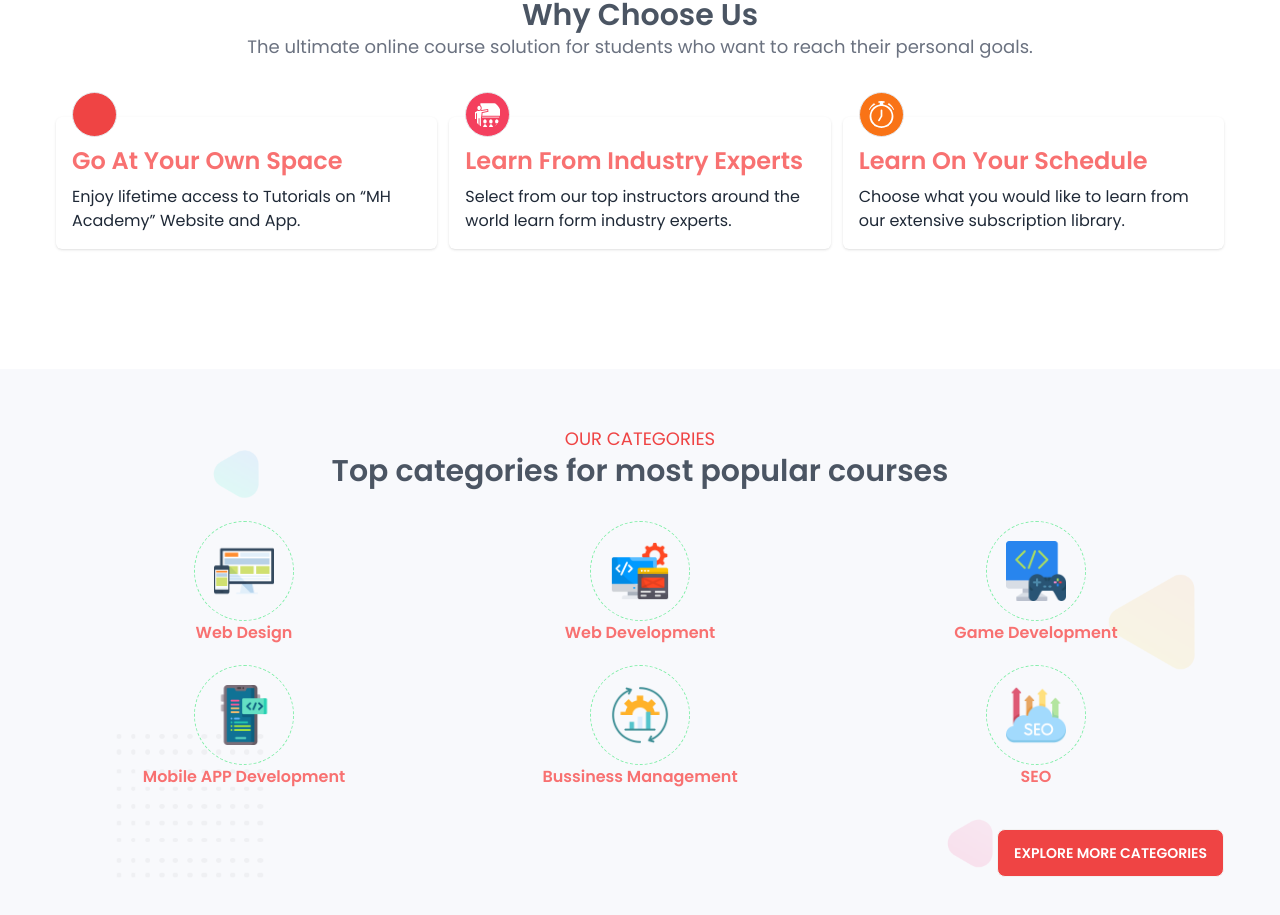
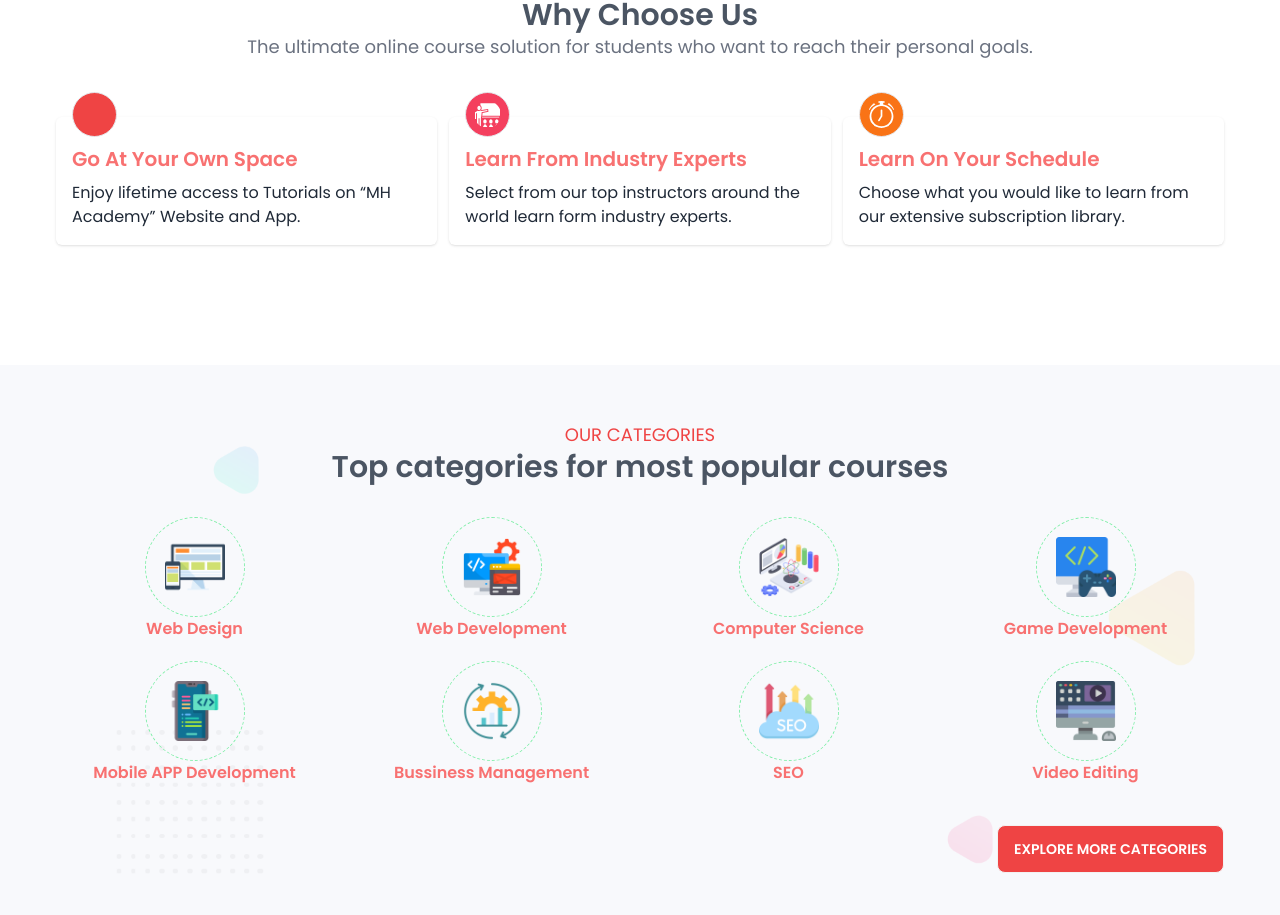
Before and after one commit to AhshanHabib26/MH-Academy-Client, a React (Vite) app: page / in a window 1280 px wide. Shown: the part 1784-2699 px from the top of the page. Built offline with nearby package versions, Linux system fonts and the light colour scheme; some icons are missing; a web font is replaced by a local one.

Commit message:
Categories Added

```diff
--- a/src/components/Categorie.jsx
+++ b/src/components/Categorie.jsx
@@ -5,6 +5,8 @@ import Business from "../assets/icons/business.png";
 import GDevelopment from "../assets/icons/game-development.png";
 import Seo from "../assets/icons/seo.png";
 import MADevelopment from "../assets/icons/mobile-app-development.png";
+import ComputerScience from "../assets/icons/computer-science.png";
+import VideoEdiitng from "../assets/icons/video-editing.png";
 import { Link } from "react-router-dom";
 export default function Categorie() {
   return (
@@ -16,7 +18,7 @@ export default function Categorie() {
             Top categories for most popular courses
           </p>
         </div>
-        <div className="grid grid-cols-2 lg:grid-cols-3 gap-5 mx-2 lg:mx-auto max-w-7xl">
+        <div className="grid grid-cols-2 lg:grid-cols-4 gap-5 mx-2 lg:mx-auto max-w-7xl">
           <div className="flex flex-col items-center justify-center cursor-pointer">
             <div className="border-[1px] border-dashed border-green-300 rounded-full w-[100px] h-[100px] flex items-center justify-center">
               <img className="mx-auto w-[60px]" src={WebDesign} alt="" />
@@ -33,6 +35,15 @@ export default function Categorie() {
 
             <h1 className="text-[16px] text-md font-semibold text-red-400">
               Web Development
+            </h1>
+          </div>
+          <div className="flex flex-col items-center justify-center cursor-pointer">
+            <div className="border-[1px] border-dashed border-green-300 rounded-full w-[100px] h-[100px] flex items-center justify-center">
+              <img className="mx-auto w-[60px]" src={ComputerScience} alt="" />
+            </div>
+
+            <h1 className="text-[16px] text-md font-semibold text-red-400">
+              Computer Science
             </h1>
           </div>
           <div className="flex flex-col items-center justify-center cursor-pointer">
@@ -71,6 +82,15 @@ export default function Categorie() {
               SEO
             </h1>
           </div>
+          <div className="flex flex-col items-center justify-center cursor-pointer">
+            <div className="border-[1px] border-dashed border-green-300 rounded-full w-[100px] h-[100px] flex items-center justify-center">
+              <img className="mx-auto w-[60px]" src={VideoEdiitng} alt="" />
+            </div>
+
+            <h1 className="text-[16px] text-md font-semibold text-red-400">
+              Video Editing
+            </h1>
+          </div>
         </div>
         <div className="flex items-center lg:items-end justify-center lg:justify-end mt-10">
           <Link
--- a/src/components/WhyChoose.jsx
+++ b/src/components/WhyChoose.jsx
@@ -22,7 +22,7 @@ export default function WhyChoose() {
                   size="45"
                 />
                 <div className="mt-3">
-                  <h1 className="text-2xl font-semibold text-red-400 my-2">
+                  <h1 className="text-xl font-semibold text-red-400 my-2">
                     Go At Your Own Space{" "}
                   </h1>
                   <p className="text-[16px]">
@@ -37,7 +37,7 @@ export default function WhyChoose() {
                   size="45"
                 />
                 <div className="mt-3">
-                  <h1 className="text-2xl font-semibold text-red-400 my-2">
+                  <h1 className="text-xl font-semibold text-red-400 my-2">
                     Learn From Industry Experts{" "}
                   </h1>
                   <p className="text-[16px]">
@@ -52,7 +52,7 @@ export default function WhyChoose() {
                   size="45"
                 />
                 <div className="mt-3">
-                  <h1 className="text-2xl font-semibold text-red-400 my-2">
+                  <h1 className="text-xl font-semibold text-red-400 my-2">
                     Learn On Your Schedule{" "}
                   </h1>
                   <p className="text-[16px]">
```
Also changed, not shown: src/assets/icons/computer-science.png (added), src/assets/icons/video-editing.png (added).
